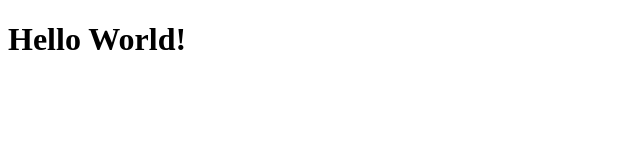
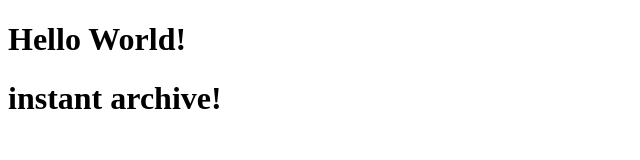
Before and after one commit to instantarchive/instantarchive.github.io, a plain HTML site: page index.html in a window 1280 px wide. Shown: the whole page, without its empty margins (0-640 px from the left). Drawn offline with Linux system fonts and the light colour scheme.

Commit message:
Update and rename main.html to index.html

```diff
--- a/main.html
+++ b/index.html
@@ -2,5 +2,6 @@
 <html>
     <body>
         <h1>Hello World!</h1>
+        <h1>instant archive!</h1>
     </body>
 </html>
```
